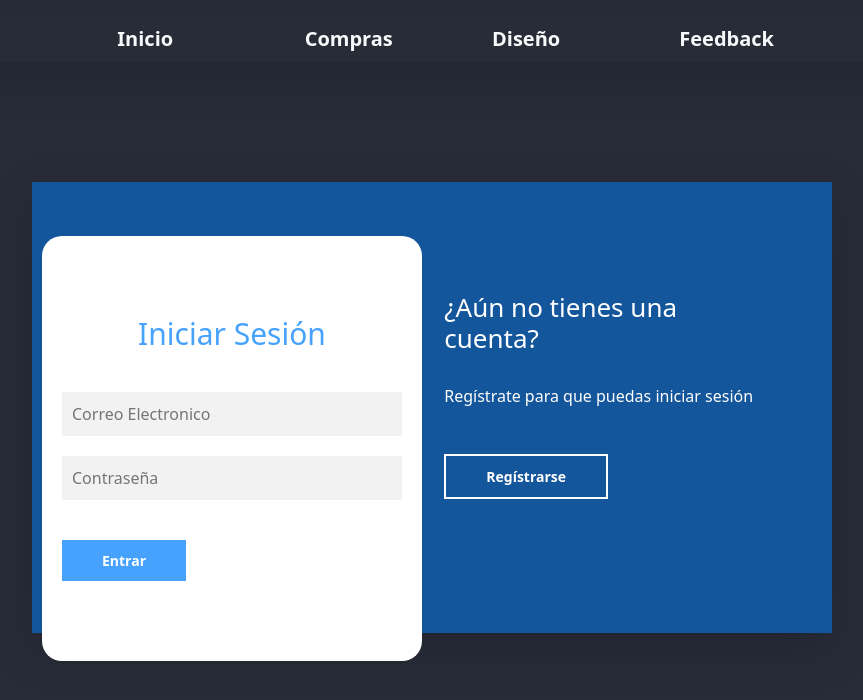
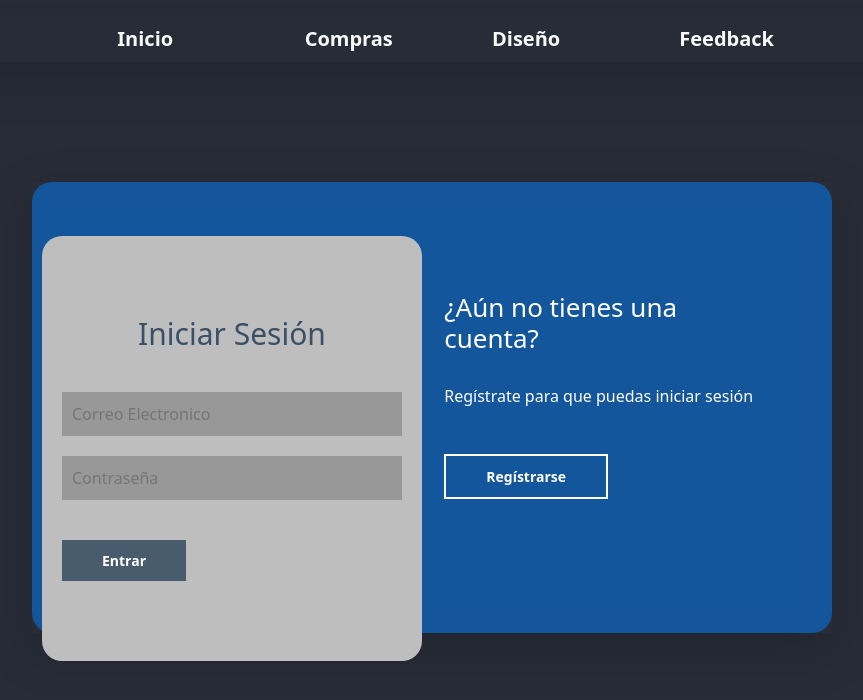
Before and after one commit to dferreto/Proyect-web, a plain HTML site: page InicioSesion.html in a window 1280 px wide. Shown: the whole page, without its empty margins (208-1071 px from the left). Drawn offline with nearby package versions, Linux system fonts and the light colour scheme.

Commit message:
Mejoras en la pagina de login

```diff
--- a/css/sesion.css
+++ b/css/sesion.css
@@ -34,6 +34,7 @@ justify-content: center;
 -webkit-backdrop-filter: blur(10px);
 backdrop-filter: blur(10px);
 background-color: rgba(0, 128, 255, 0.5);
+border-radius: 20px;
 
 }
 
@@ -94,7 +95,7 @@ transition: left 500ms cubic-bezier(0.175, 0.885, 0.320, 1.275);
 .contenedor__login-register form{
 width: 100%;
 padding: 80px 20px;
-background: white;
+background: rgb(190, 190, 190);
 position: absolute;
 border-radius: 20px;
 }
@@ -103,7 +104,7 @@ border-radius: 20px;
 font-size: 30px;
 text-align: center;
 margin-bottom: 20px;
-color: #46A2FD;
+color: #3a5066;
 }
 
 .contenedor__login-register form input{
@@ -111,7 +112,7 @@ width: 100%;
 margin-top: 20px;
 padding: 10px;
 border: none;
-background: #F2F2F2;
+background: #989898;
 font-size: 16px;
 outline: none;
 }
@@ -121,7 +122,7 @@ padding: 10px 40px;
 margin-top: 40px;
 border: none;
 font-size: 14px;
-background: #46A2FD;
+background: #495c6e;
 font-weight: 600;
 cursor: pointer;
 color: white;
```
